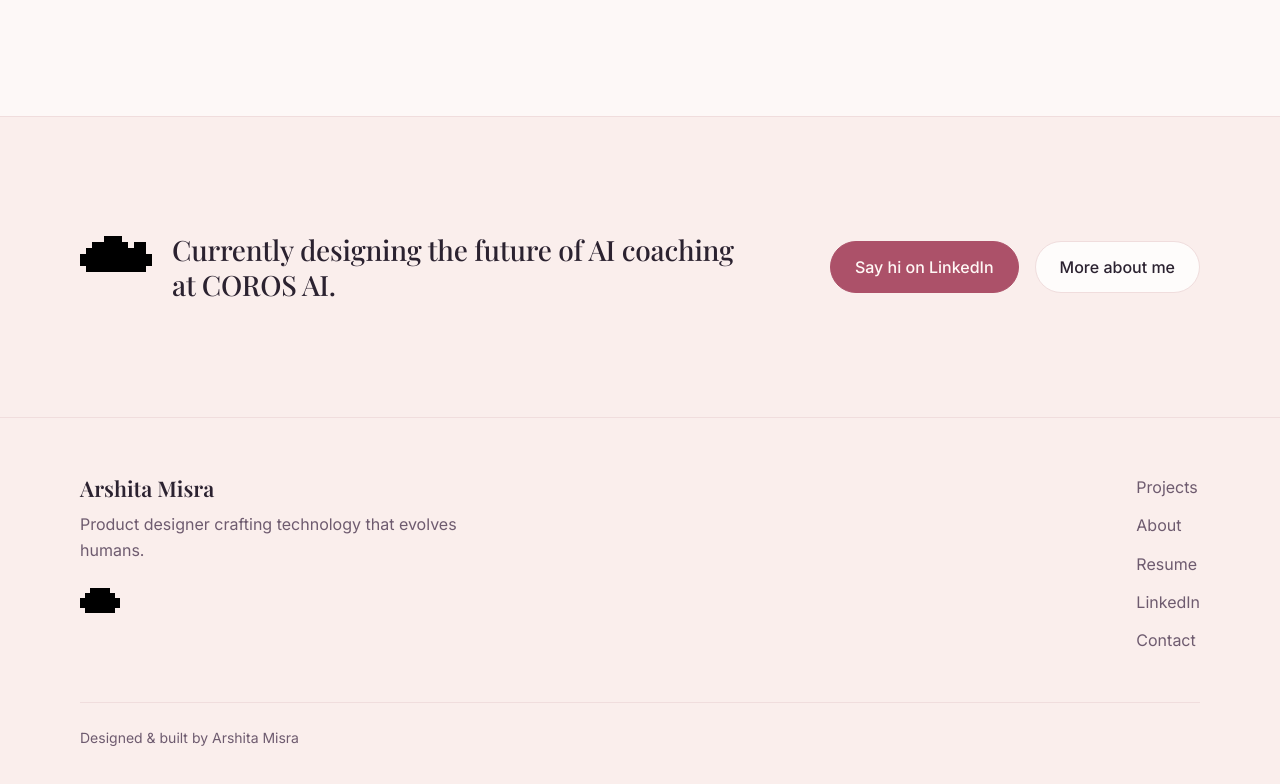
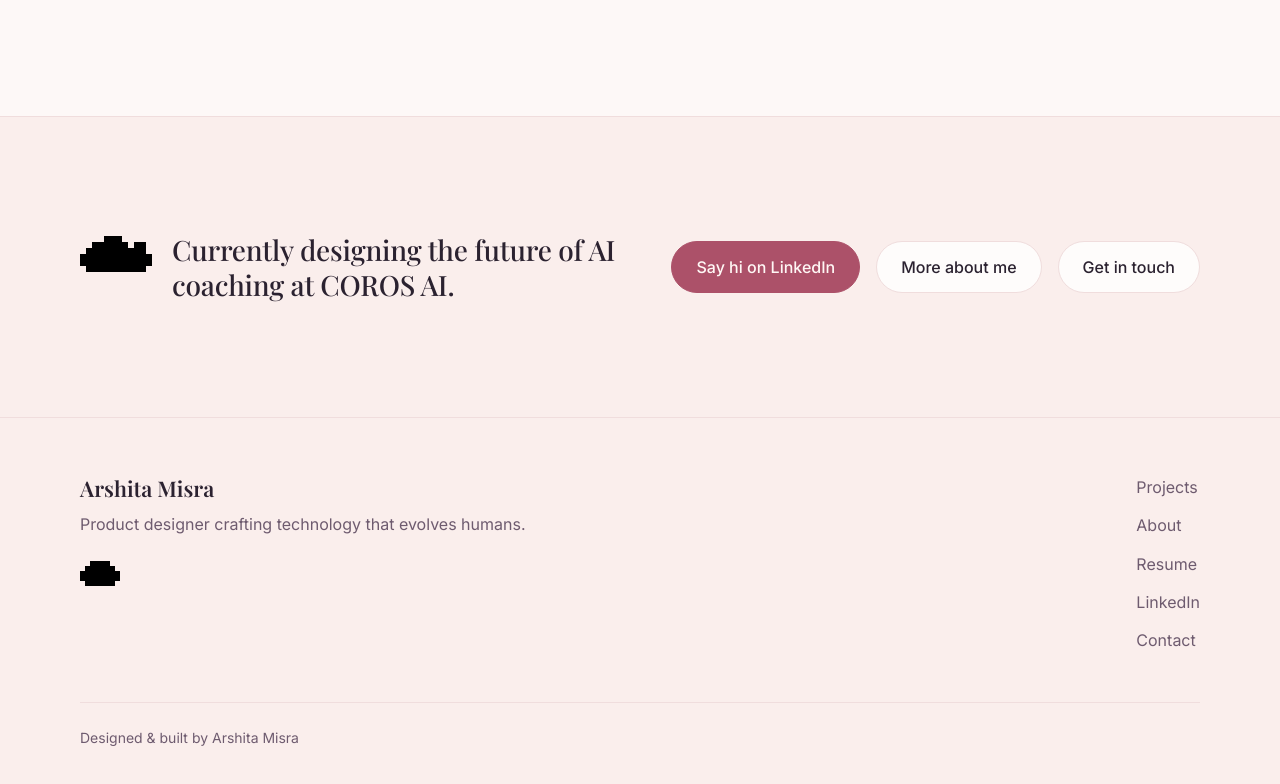
Before and after one commit to arshitamisraco/my-portfolio, a Next.js app: page / in a window 1280 px wide. Shown: the part 1680-2464 px from the top of the page. Built offline with nearby package versions, Linux system fonts and the light colour scheme; a web font is replaced by a local one.

Commit message:
Refactor navigation and footer components for improved layout and styling

```diff
--- a/app/page.tsx
+++ b/app/page.tsx
@@ -199,12 +199,19 @@ export default function Home() {
             </div>
           </Reveal>
           <Reveal delay={0.1}>
-            <div className="flex flex-wrap gap-4">
-              <Button href="https://www.linkedin.com/in/arshita-misra/" external>
+            <div className="flex flex-wrap gap-4 md:flex-nowrap">
+              <Button
+                href="https://www.linkedin.com/in/arshita-misra/"
+                external
+                className="shrink-0 whitespace-nowrap"
+              >
                 Say hi on LinkedIn
               </Button>
-              <Button href="/about" variant="secondary">
+              <Button href="/about" variant="secondary" className="shrink-0 whitespace-nowrap">
                 More about me
+              </Button>
+              <Button href="/contact" variant="secondary" className="shrink-0 whitespace-nowrap">
+                Get in touch
               </Button>
             </div>
           </Reveal>
--- a/components/Footer.tsx
+++ b/components/Footer.tsx
@@ -7,9 +7,9 @@ export default function Footer() {
     <footer className="border-t border-line bg-surface">
       <div className="container-site py-14">
         <div className="flex flex-col gap-10 md:flex-row md:items-start md:justify-between">
-          <div className="max-w-sm">
+          <div className="max-w-sm md:max-w-none">
             <p className="font-display text-h3 font-semibold text-ink">Arshita Misra</p>
-            <p className="mt-2 text-body text-ink-muted">
+            <p className="mt-2 text-body text-ink-muted md:whitespace-nowrap">
               Product designer crafting technology that evolves humans.
             </p>
             <PixelCloud shape="puff" variant="pink" size={40} className="mt-6" />
--- a/components/Nav.tsx
+++ b/components/Nav.tsx
@@ -9,7 +9,6 @@ const LINKS = [
   { label: "Projects", href: PROJECTS_HREF },
   { label: "About", href: "/about" },
   { label: "Resume", href: "/resume" },
-  { label: "Contact", href: "/contact" },
   { label: "LinkedIn", href: "https://www.linkedin.com/in/arshita-misra/", external: true },
 ];
 
```
